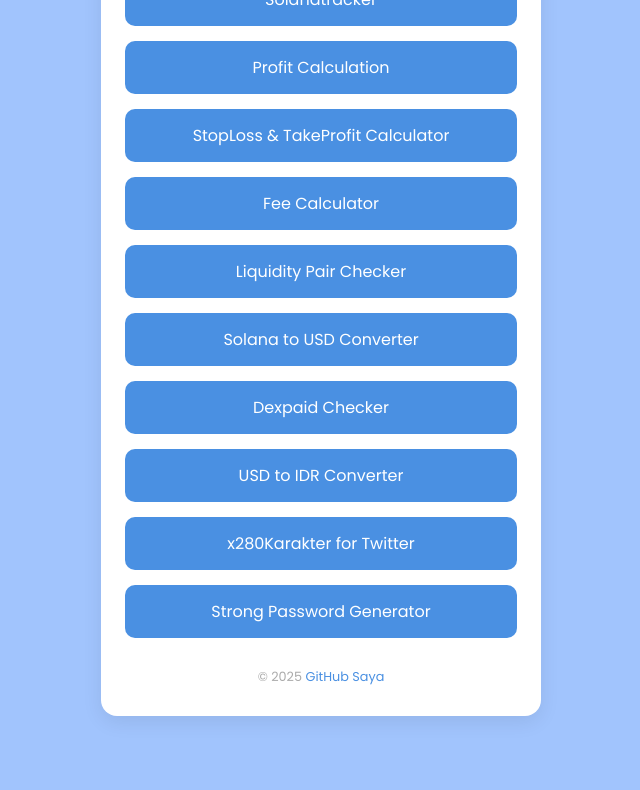
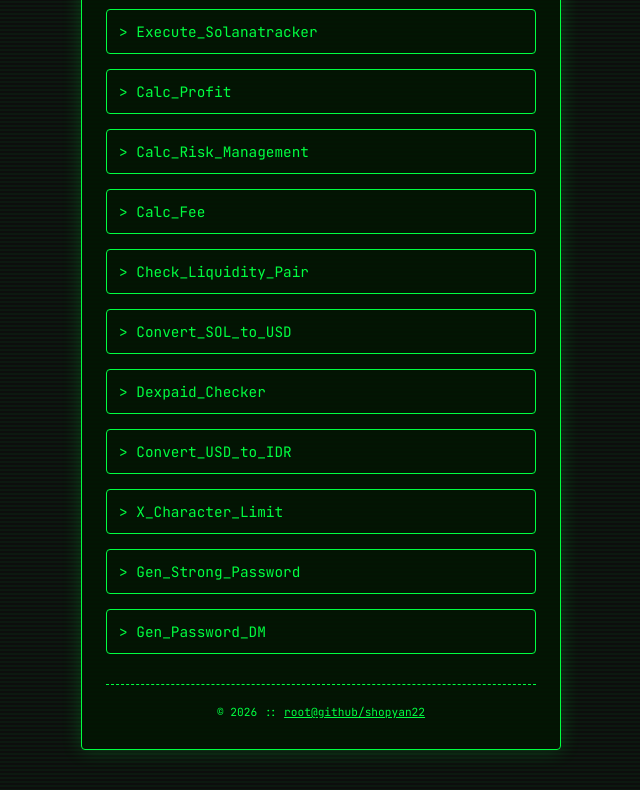
Before and after one commit to shopyan22/shopyan22.github.io, a plain HTML site: page index.html in a window 1280 px wide. Shown: the part 415-1205 px from the top of the page, without its empty margins (319-959 px from the left). Before the commit the page ends 1171 px from the top, so only its background shows below. Drawn offline with Linux system fonts and the light colour scheme.

Commit message:
Update index.html

```diff
--- a/index.html
+++ b/index.html
@@ -1,15 +1,20 @@
-
 <!DOCTYPE html>
 <html lang="id">
 <head>
   <meta charset="UTF-8" />
   <meta name="viewport" content="width=device-width, initial-scale=1.0"/>
-  <title>Shopyan22 Portfolio</title>
-  <link href="https://fonts.googleapis.com/css2?family=Poppins:wght@400;600&display=swap" rel="stylesheet"/>
-  <!-- Font Awesome -->
+  <title>Shopyan22 Portfolio | Terminal</title>
+  <link href="https://fonts.googleapis.com/css2?family=JetBrains+Mono:wght@400;700&display=swap" rel="stylesheet">
   <link rel="stylesheet" href="https://cdnjs.cloudflare.com/ajax/libs/font-awesome/6.5.0/css/all.min.css"/>
 
   <style>
+    :root {
+      --neon-green: #00ff41;
+      --dark-bg: #0d0d0d;
+      --panel-bg: rgba(0, 20, 0, 0.8);
+      --scanline: rgba(0, 255, 65, 0.05);
+    }
+
     * {
       box-sizing: border-box;
       padding: 0;
@@ -17,49 +22,72 @@
     }
 
     body {
-      font-family: 'Poppins', sans-serif;
-      background: #a1c4fd;
-      color: #333;
+      font-family: 'JetBrains Mono', monospace;
+      background-color: var(--dark-bg);
+      /* Efek garis-garis monitor lama */
+      background-image: linear-gradient(var(--scanline) 50%, transparent 50%);
+      background-size: 100% 4px;
+      color: var(--neon-green);
       display: flex;
       justify-content: center;
       padding: 40px 20px;
+      min-height: 100vh;
     }
 
     .container {
       width: 100%;
-      max-width: 440px;
-      background: #fff;
-      border-radius: 16px;
-      box-shadow: 0 6px 20px rgba(0,0,0,0.08);
+      max-width: 480px;
+      background: var(--panel-bg);
+      border: 1px solid var(--neon-green);
+      border-radius: 4px;
+      box-shadow: 0 0 20px rgba(0, 255, 65, 0.2);
       padding: 30px 24px;
       text-align: center;
+      position: relative;
+      overflow: hidden;
+    }
+
+    /* Efek Header Terminal */
+    .container::before {
+      content: "STATUS: ENCRYPTED";
+      display: block;
+      font-size: 10px;
+      text-align: left;
+      margin-bottom: 20px;
+      opacity: 0.7;
+      border-bottom: 1px solid var(--neon-green);
+      padding-bottom: 5px;
     }
 
     .avatar {
       width: 100px;
       height: 100px;
       margin: 0 auto 20px;
-      border-radius: 50%;
-      background: linear-gradient(135deg, #4a90e2, #9013fe);
+      border-radius: 0%; /* Kotak lebih terasa gaya hacker */
+      border: 2px solid var(--neon-green);
       display: flex;
       align-items: center;
       justify-content: center;
-      color: #fff;
+      color: var(--neon-green);
       font-size: 32px;
       font-weight: bold;
-      user-select: none;
+      text-shadow: 0 0 10px var(--neon-green);
+      box-shadow: inset 0 0 15px rgba(0, 255, 65, 0.3);
     }
 
     h1 {
-      font-size: 1.6em;
+      font-size: 1.8em;
       margin-bottom: 6px;
+      text-transform: uppercase;
+      letter-spacing: 3px;
     }
 
     p.bio {
-      font-size: 0.95em;
-      color: #777;
+      font-size: 0.85em;
+      color: var(--neon-green);
+      opacity: 0.8;
       margin-bottom: 30px;
-      line-height: 1.4em;
+      line-height: 1.6em;
     }
 
     /* Social icons bar */
@@ -72,58 +100,78 @@
 
     .social-icons a {
       font-size: 1.4em;
-      color: #4a90e2;
+      color: var(--neon-green);
       text-decoration: none;
-      transition: color 0.3s, transform 0.3s;
+      transition: all 0.3s;
+      opacity: 0.7;
     }
 
     .social-icons a:hover {
-      color: #9013fe;
-      transform: scale(1.2);
+      opacity: 1;
+      transform: translateY(-3px);
+      text-shadow: 0 0 10px var(--neon-green);
     }
 
+    /* Tombol Style Command */
     a.btn {
       display: block;
-      background-color: #4a90e2;
-      color: white;
+      background-color: transparent;
+      color: var(--neon-green);
       text-decoration: none;
-      padding: 14px;
-      border-radius: 10px;
-      font-size: 1em;
-      font-weight: 500;
-      transition: background-color 0.3s;
+      padding: 12px;
+      border: 1px solid var(--neon-green);
+      border-radius: 4px;
+      font-size: 0.9em;
       margin-bottom: 15px;
+      transition: all 0.3s;
+      position: relative;
+      overflow: hidden;
+      text-align: left;
+    }
+
+    a.btn::before {
+      content: "> ";
     }
 
     a.btn:hover {
-      background-color: #3b7bd8;
+      background-color: var(--neon-green);
+      color: #000;
+      box-shadow: 0 0 15px var(--neon-green);
+      font-weight: bold;
     }
 
     footer {
       margin-top: 30px;
-      font-size: 0.8em;
-      color: #aaa;
+      font-size: 0.7em;
+      border-top: 1px dashed var(--neon-green);
+      padding-top: 20px;
     }
 
     footer a {
-      color: #4a90e2;
-      text-decoration: none;
+      color: var(--neon-green);
+      text-decoration: underline;
+    }
+
+    /* Animasi kursor berkedip */
+    .blink {
+      animation: blinker 1s linear infinite;
+    }
+
+    @keyframes blinker {
+      50% { opacity: 0; }
     }
   </style>
 </head>
 <body>
   <div class="container">
-    <!-- Avatar -->
     <div class="avatar">S22</div>
 
-    <!-- Nama -->
-    <h1>Shopyan22</h1>
+    <h1>Shopyan22<span class="blink">_</span></h1>
     <p class="bio">
-      Web Developer | Indonesia<br>
+      [System] Web Developer | Indonesia<br>
       Menciptakan pengalaman digital yang menarik dan fungsional.
     </p>
 
-    <!-- Ikon Sosial Media -->
     <div class="social-icons">
       <a href="mailto:saptaamburegul123@gmail.com"><i class="fa-solid fa-envelope"></i></a>
       <a href="https://github.com/shopyan22" target="_blank"><i class="fa-brands fa-github"></i></a>
@@ -132,21 +180,20 @@
       <a href="https://instagram.com/shopyan22" target="_blank"><i class="fa-brands fa-instagram"></i></a>
     </div>
 
-    <!-- Tombol Portfolio -->
-    <a href="/tracker/" class="btn" target="_blank">Solanatracker</a>
-    <a href="/profitcalculation/" class="btn" target="_blank">Profit Calculation</a>
-    <a href="/convert/" class="btn" target="_blank">StopLoss & TakeProfit Calculator</a>
-    <a href="/fee-calculator/" class="btn" target="_blank">Fee Calculator</a>
-    <a href="/liquiditypairchecker/" class="btn" target="_blank">Liquidity Pair Checker</a>
-    <a href="/soltousd/" class="btn" target="_blank">Solana to USD Converter</a>
-    <a href="/dexpaid/" class="btn" target="_blank">Dexpaid Checker</a>
-    <a href="/usdtoidr/" class="btn" target="_blank">USD to IDR Converter</a>
-    <a href="/x280Karakter/" class="btn" target="_blank">x280Karakter for Twitter</a>
-    <a href="/password/" class="btn" target="_blank">Strong Password Generator</a>
+    <a href="/tracker/" class="btn" target="_blank">Execute_Solanatracker</a>
+    <a href="/profitcalculation/" class="btn" target="_blank">Calc_Profit</a>
+    <a href="/convert/" class="btn" target="_blank">Calc_Risk_Management</a>
+    <a href="/fee-calculator/" class="btn" target="_blank">Calc_Fee</a>
+    <a href="/liquiditypairchecker/" class="btn" target="_blank">Check_Liquidity_Pair</a>
+    <a href="/soltousd/" class="btn" target="_blank">Convert_SOL_to_USD</a>
+    <a href="/dexpaid/" class="btn" target="_blank">Dexpaid_Checker</a>
+    <a href="/usdtoidr/" class="btn" target="_blank">Convert_USD_to_IDR</a>
+    <a href="/x280Karakter/" class="btn" target="_blank">X_Character_Limit</a>
+    <a href="/password/" class="btn" target="_blank">Gen_Strong_Password</a>
+    <a href="/strongpassword/" class="btn" target="_blank">Gen_Password_DM</a>
 
-    <!-- Footer -->
     <footer>
-      <p>&copy; 2025 <a href="https://github.com/shopyan22" target="_blank">GitHub Saya</a></p>
+      <p>&copy; 2026 :: <a href="https://github.com/shopyan22" target="_blank">root@github/shopyan22</a></p>
     </footer>
   </div>
 </body>
```
